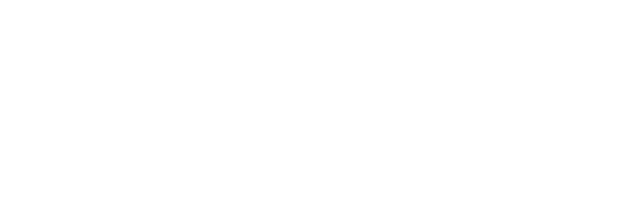
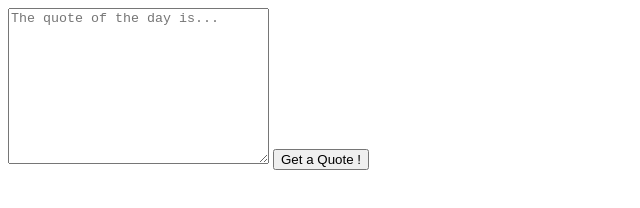
Before and after one commit to MarjorieThomassin/oneDayAQuote, a plain HTML site: page index.html in a window 1280 px wide. Shown: the whole page, without its empty margins (0-640 px from the left). Drawn offline with Linux system fonts and the light colour scheme.

Commit message:
created quote form

```diff
--- a/index.html
+++ b/index.html
@@ -4,9 +4,16 @@
     <meta charset="UTF-8">
     <meta http-equiv="X-UA-Compatible" content="IE=edge">
     <meta name="viewport" content="width=device-width, initial-scale=1.0">
+    <link rel="stylesheet" href="style.css">
     <title>One day a quote !</title>
 </head>
 <body>
-
+    <form action="">
+        <label id="generator">
+            <textarea name="generator" id="quoteGenerator" cols="30" rows="10" placeholder="The quote of the day is..."></textarea>
+        </label>
+        <button>Get a Quote !</button>
+    </form>
+    <script src='script.js'></script>
 </body>
 </html>
```
